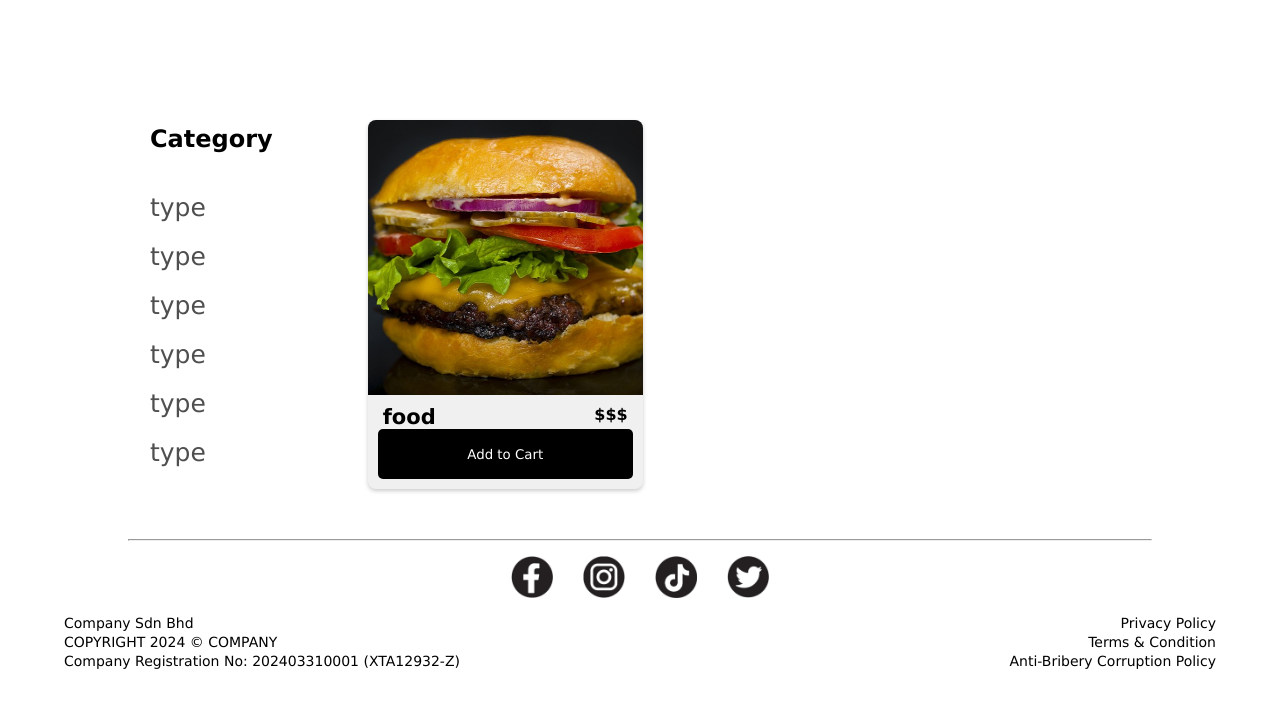
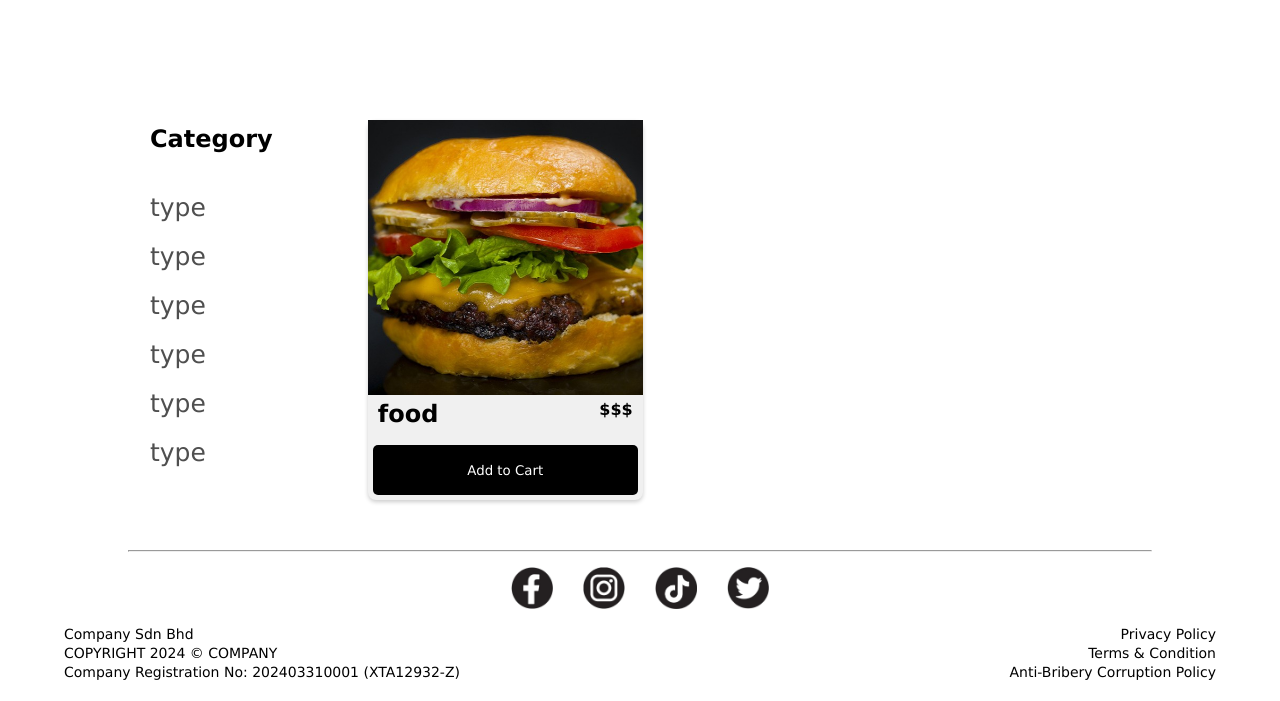
Before and after one commit to baktima/foodOrderingSystem, a PHP site: page /Website/menu.php in a window 1280 px wide. Shown: the part 126-827 px from the top of the page. Before the commit the page ends 795 px from the top, so only its background shows below. Run offline with PHP 8.4, Linux system fonts and the light colour scheme.

Commit message:
Add files via upload

```diff
--- a/Website/CSS/menu.css
+++ b/Website/CSS/menu.css
@@ -39,9 +39,9 @@
 
 .card{
 	width:275px;
+	height:380px;
 	background-color:#f0f0f0;
 	border-radius:8px;
-	overflow:hidden;
 	box-shadow:0px 2px 4px rgba(0,0,0,0.2);
 	margin:20px;
 }
@@ -50,18 +50,18 @@
 	width:100%;
 	height:auto;
 }
-.card-content{
-	padding:10px;
-}
 
 .desc{
 	display: flex;
 	justify-content:space-between;
 	padding: 0 5px;
+	margin:5px 0 0;
 }
 
-.desc h2{
-	font-size:21px;
+.card-content{
+	display:grid;
+	grid-template-rows:50px 30px;
+	margin: 0 5px;
 }
 
 .card-content button{
```
